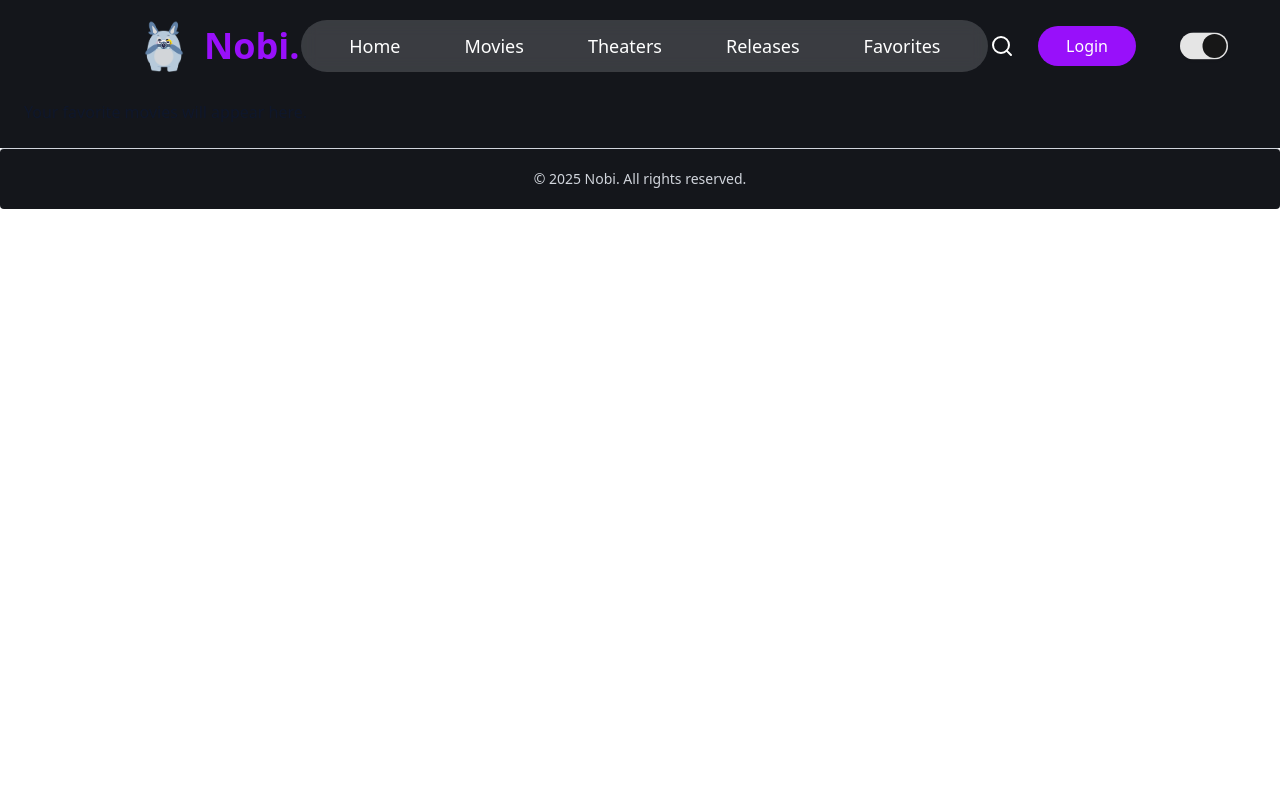
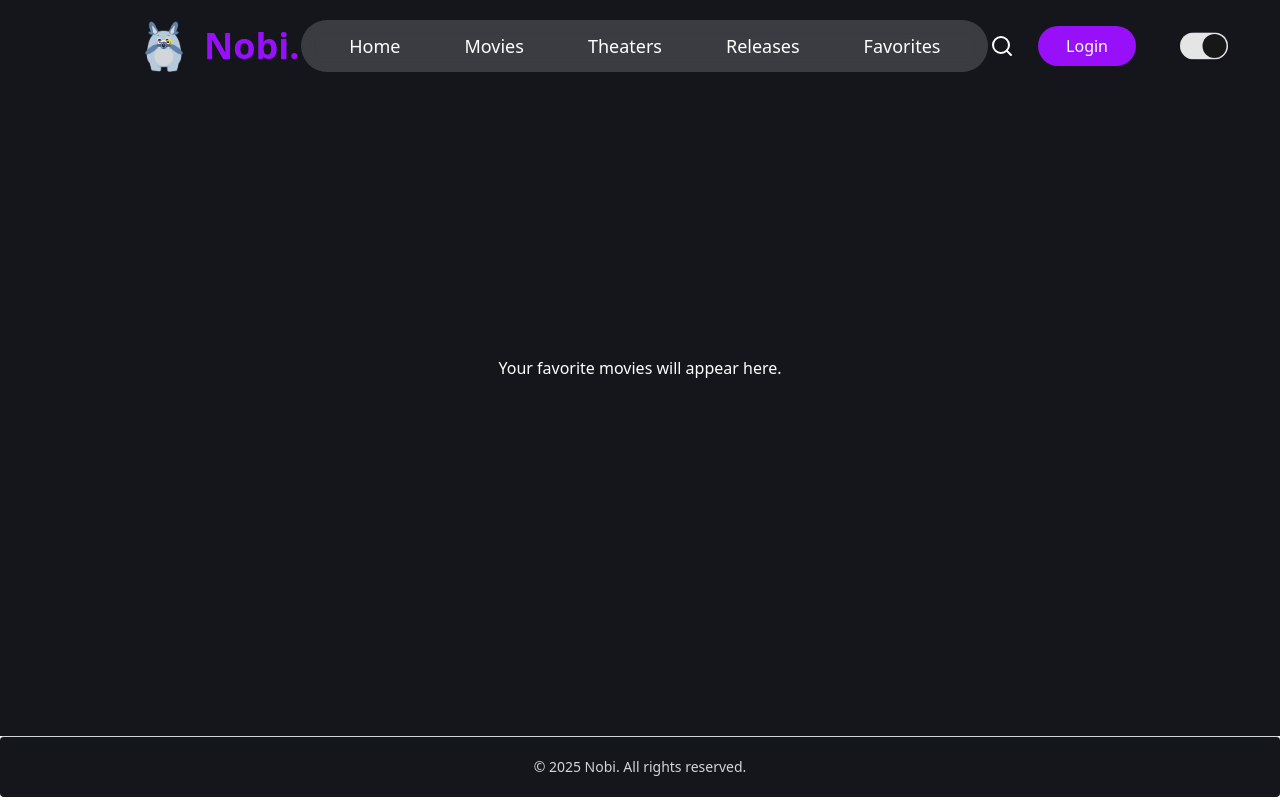
Before and after one commit to monriie/Nobi, a React (Vite) app: page /favorite in a window 1280 px wide. Built offline with nearby package versions, Linux system fonts and the light colour scheme; no server answers.

Commit message:
refactor: Favorite page

```diff
--- a/src/components/MovieCard.jsx
+++ b/src/components/MovieCard.jsx
@@ -32,7 +32,7 @@ const MovieCard = ({ limit = null }) => {
   return (
     <section className="grid sm:grid-cols-2 md:grid-cols-3 lg:grid-cols-4 gap-6">
       {displayedMovies.map((movie) => {
-        const genreNames = getGenreNames(movie.genre_ids, genresMap).slice(0, 3)
+        const genreNames = getGenreNames(movie.genre_ids, genresMap).slice(0, 2)
         const genreText = genreNames.join(" | ")
         const releaseYear = movie.release_date
           ? new Date(movie.release_date).getFullYear()
--- a/src/pages/Favorite.jsx
+++ b/src/pages/Favorite.jsx
@@ -1,8 +1,14 @@
+import React, { useContext } from "react"
 import { ThemeContext } from "@/context/ThemeContext"
-import { useContext } from "react"
 
-export default function Favorite() {
+const Favorite = () => {
   const {theme} = useContext(ThemeContext)
 
-  return <div className={`${theme} pt-25 p-6 text-slate-900`}>Your favorite movies will appear here.</div>
+  return (
+    <div className={`${theme}`}>
+      <h1 className="h-[92vh] flex items-center justify-center dark:text-white font-medium">Your favorite movies will appear here.</h1>
+    </div>
+  )
 }
+
+export default Favorite
```
